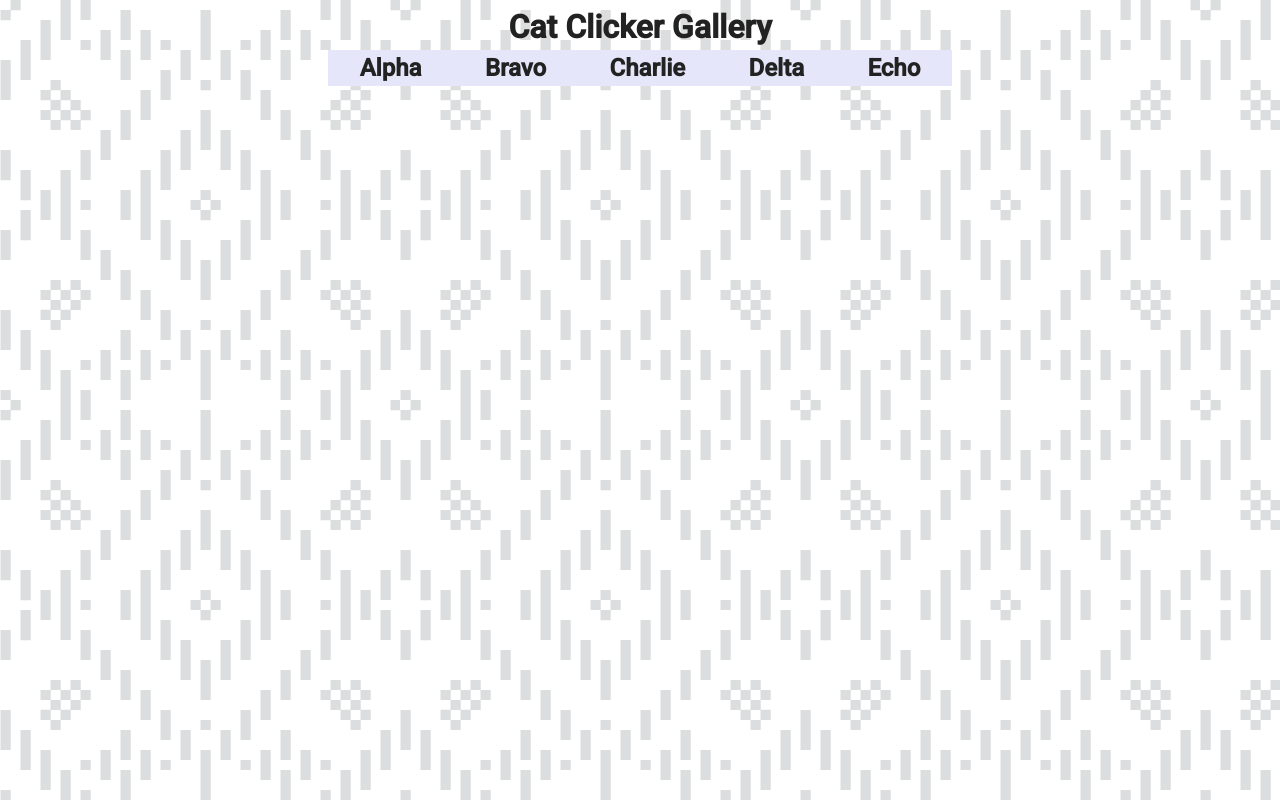
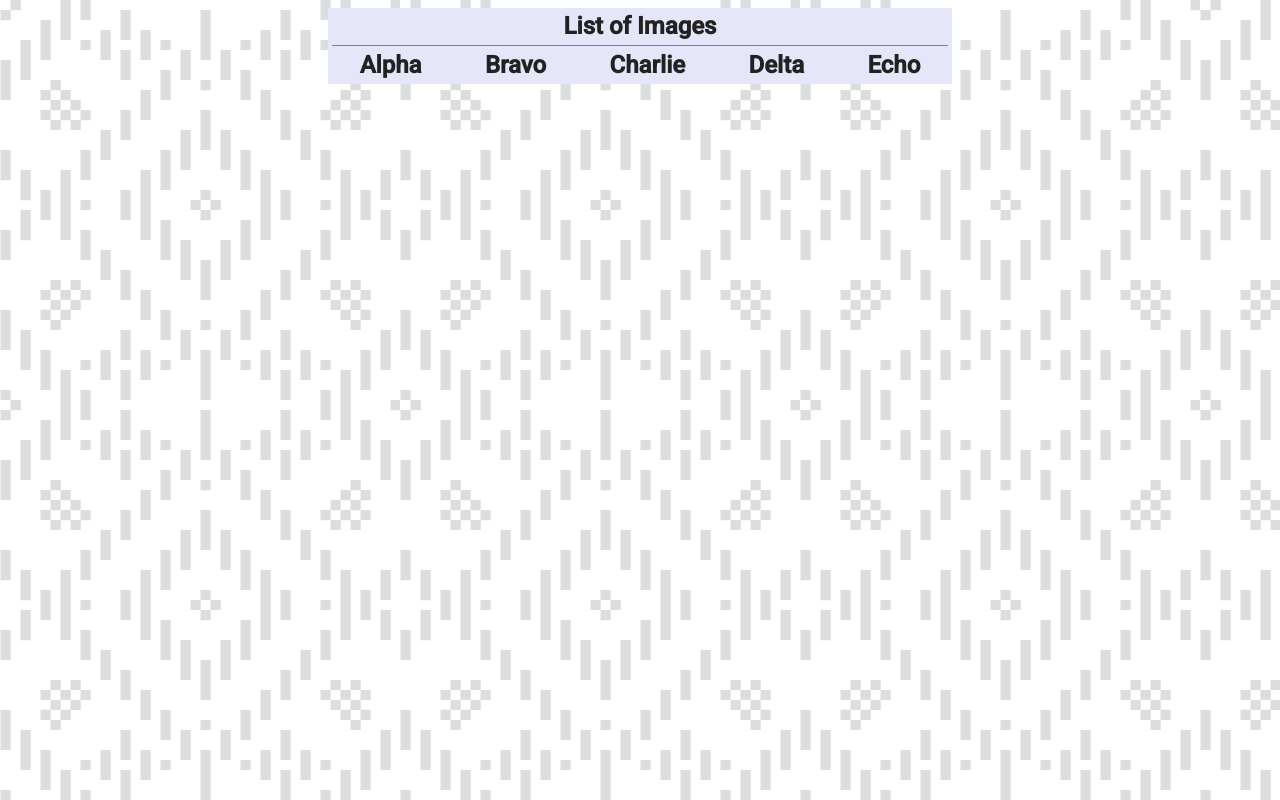
Before and after one commit to j-f-p/Image-Clicker-Gallery, a plain HTML site: page index.html in a window 1280 px wide. Drawn offline with Linux system fonts and the light colour scheme.

Commit message:
style: updated some text and css styles
[style, docs]
- updated css styles for navigation and image title
- updated some html text content
- added a major comment

```diff
--- a/app.css
+++ b/app.css
@@ -13,8 +13,15 @@ body {
   /* this max-width = html max-width - 2 * (this margin) = 640 - 2*8 */
 }
 
-header > h1 {
-  margin: 4px 0;
+header {
+  background-color: lavender;
+  padding: 4px 4px 0 4px;
+}
+
+header > h2 {
+  margin: 0;
+  padding-bottom: 5px; /* for symmetry with nav items */
+  border-bottom: 1px solid grey;
 }
 
 nav {
@@ -28,11 +35,20 @@ nav {
 nav > h2 {
   margin: 4px;
   padding: 0 4px;
+  border: 1px solid rgba(230,230,250,0);
 }
+/* An invisible border is defined here so affected element heights do not change
+   when visible border appears to indicate a selected element.  This invisible
+   border causes the initial vertical margins to be 5px. The 'header > h2'
+   padding-bottom is defined to match this margin. This favors vertical spacing
+   symmetry between 'header > h2' and unselected 'nav > h2', about 'header > h2'
+   boder-bottom. When a 1st-row nav item is selected, the majority of the
+   horizontal space taken by 'header > h2' border-bottom will exclude
+   'nav > .selected' even with standard small-width screens. */
 
 nav > h2:hover {
+  background-color: azure;
   color: darkgoldenrod;
-  background-color: azure;
 }
 
 nav > .selected {
@@ -42,6 +58,11 @@ nav > .selected {
 
 main {
   visibility: hidden;
+}
+
+main > h1 > .profile-name {
+  background-color: azure;
+  color: darkgoldenrod;
 }
 
 .cat-image-frame {
--- a/index.html
+++ b/index.html
@@ -3,24 +3,24 @@
 <head>
   <meta charset="utf-8">
   <meta name="viewport" content="width=device-width, initial-scale=1.0">
-  <title>Cat Clicker Gallery</title>
+  <title>Image Clicker Album</title>
   <link href="https://fonts.googleapis.com/css?family=Roboto:300,400,500"
     rel="stylesheet">
   <link href="app.css" rel="stylesheet">
 </head>
 <body>
   <header>
-    <h1>Cat Clicker Gallery</h1>
+    <h2>List of Images</h2>
   </header>
   <nav>
   </nav>
   <main>
-    <h1>Name: <span class="profile-name"></span></h1>
+    <h1><span class="profile-name"></span></h1>
     <div class="cat-image-frame">
       <div class="cat-image num"></div>
                         <!--num is a non-essential placeholder class-->
       <h1 class="click-count-label">
-        Clicks on Picture of
+        Clicks on
         <span class="profile-name"></span>:
         <span class="click-count"></span>
       </h1>
```
